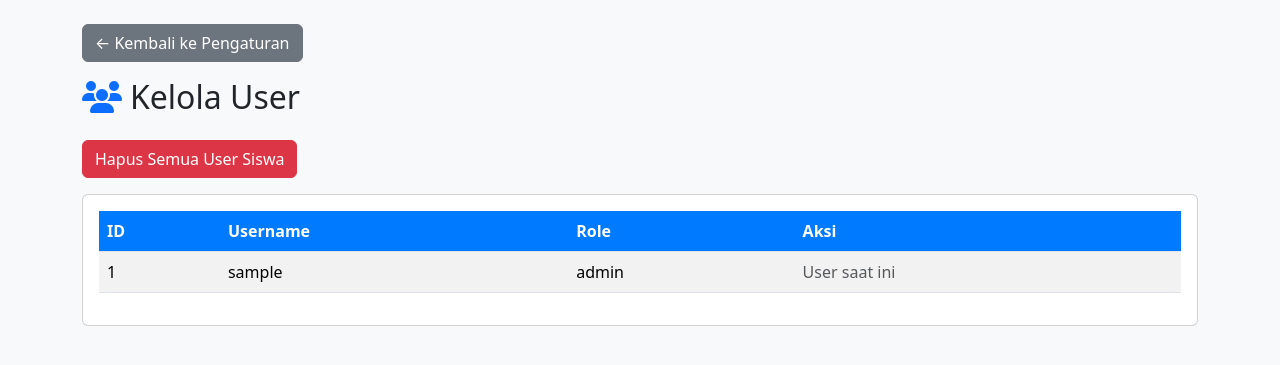
After one commit to dhick4-creator/Jamaah-QR-CODE, a PHP site: page /kelola_user in a window 1280 px wide. The commit adds this page. Shown: the top 365 px of the page. Run offline with PHP 8.4, Linux system fonts and the light colour scheme; the visitor is signed in with stand-in values (Sample User, id 1); tables that the repository leaves empty or names only in its code hold one stand-in row (values such as "Sample post"); a stand-in replaces the project's code that opens the database connection.

```diff
--- a/dashboard.php
+++ b/dashboard.php
@@ -1,7 +1,7 @@
 <?php
 include 'session_check.php';
 
-if (!isset($_SESSION['username']) || $_SESSION['role'] !== 'admin') {
+if (!isset($_SESSION['username']) || ($_SESSION['role'] !== 'admin' && $_SESSION['role'] !== 'guru')) {
     header("Location: index.php");
     exit;
 }
--- a/index.php
+++ b/index.php
@@ -9,10 +9,8 @@ include "config.php";
 
 // Jika sudah login, redirect ke dashboard sesuai role
 if (isset($_SESSION['username'])) {
-    if ($_SESSION['role'] === 'admin') {
+    if ($_SESSION['role'] === 'admin' || $_SESSION['role'] === 'guru') {
         header("Location: dashboard");
-    } elseif ($_SESSION['role'] === 'guru') {
-        header("Location: dashboard_guru.php");
     } elseif ($_SESSION['role'] === 'siswa') {
         header("Location: dashboard_siswa.php");
     }
--- /dev/null
+++ b/kelola_user.php
@@ -0,0 +1,197 @@
+<?php
+include 'session_check.php';
+
+if (!isset($_SESSION['username']) || $_SESSION['role'] !== 'admin') {
+    header("Location: index.php");
+    exit;
+}
+
+include "config.php";
+
+$message = "";
+
+// Handle delete siswa
+if (isset($_GET['delete_siswa'])) {
+    $conn->query("DELETE FROM users WHERE role = 'siswa'");
+    $message = "Semua user siswa berhasil dihapus.";
+    header("Location: kelola_user.php");
+    exit;
+}
+
+// Handle delete
+if (isset($_GET['delete'])) {
+    $id = intval($_GET['delete']);
+    $stmt = $conn->prepare("DELETE FROM users WHERE id = ?");
+    $stmt->bind_param("i", $id);
+    if ($stmt->execute()) {
+        $message = "User berhasil dihapus.";
+    } else {
+        $message = "Gagal menghapus user.";
+    }
+    $stmt->close();
+    header("Location: kelola_user.php");
+    exit;
+}
+
+// Handle edit
+if ($_SERVER['REQUEST_METHOD'] == 'POST' && isset($_POST['edit_user'])) {
+    $id = intval($_POST['id']);
+    $username = trim($_POST['username']);
+    $password = !empty($_POST['password']) ? md5($_POST['password']) : null;
+    $role = $_POST['role'];
+
+    if (empty($username) || empty($role)) {
+        $message = "Username dan role harus diisi.";
+    } else {
+        // Check if username exists for other users
+        $stmt = $conn->prepare("SELECT id FROM users WHERE username = ? AND id != ? LIMIT 1");
+        $stmt->bind_param("si", $username, $id);
+        $stmt->execute();
+        $result = $stmt->get_result();
+
+        if ($result->num_rows > 0) {
+            $message = "Username sudah ada.";
+        } else {
+            if ($password) {
+                $stmtUpdate = $conn->prepare("UPDATE users SET username = ?, password = ?, role = ? WHERE id = ?");
+                $stmtUpdate->bind_param("sssi", $username, $password, $role, $id);
+            } else {
+                $stmtUpdate = $conn->prepare("UPDATE users SET username = ?, role = ? WHERE id = ?");
+                $stmtUpdate->bind_param("ssi", $username, $role, $id);
+            }
+            if ($stmtUpdate->execute()) {
+                $message = "User berhasil diperbarui.";
+            } else {
+                $message = "Gagal memperbarui user.";
+            }
+            $stmtUpdate->close();
+        }
+        $stmt->close();
+    }
+}
+
+// Get all users
+$users = $conn->query("SELECT * FROM users ORDER BY id");
+?>
+<!DOCTYPE html>
+<html lang="id">
+<head>
+  <meta charset="UTF-8" />
+  <meta name="viewport" content="width=device-width, initial-scale=1" />
+  <title>Kelola User</title>
+
+  <!-- Bootstrap 5 -->
+  <link href="https://cdn.jsdelivr.net/npm/bootstrap@5.3.3/dist/css/bootstrap.min.css" rel="stylesheet">
+  <!-- Font Awesome -->
+  <link href="https://cdnjs.cloudflare.com/ajax/libs/font-awesome/6.5.2/css/all.min.css" rel="stylesheet">
+
+  <style>
+    body {
+      background: #f8f9fa;
+    }
+    .table th {
+      background: #007bff;
+      color: white;
+    }
+  </style>
+</head>
+<body>
+  <div class="container py-4">
+    <a href="pengaturan" class="btn btn-secondary mb-3">← Kembali ke Pengaturan</a>
+
+    <h2 class="mb-4"><i class="fas fa-users text-primary me-2"></i>Kelola User</h2>
+
+    <a href="?delete_siswa=1" class="btn btn-danger mb-3" onclick="return confirm('Yakin hapus semua user siswa?')">Hapus Semua User Siswa</a>
+
+    <?php if ($message): ?>
+      <div class="alert alert-info"><?php echo htmlspecialchars($message); ?></div>
+    <?php endif; ?>
+
+    <div class="card">
+      <div class="card-body">
+        <table class="table table-striped">
+          <thead>
+            <tr>
+              <th>ID</th>
+              <th>Username</th>
+              <th>Role</th>
+              <th>Aksi</th>
+            </tr>
+          </thead>
+          <tbody>
+            <?php while ($user = $users->fetch_assoc()): ?>
+              <tr>
+                <td><?php echo $user['id']; ?></td>
+                <td><?php echo htmlspecialchars($user['username']); ?></td>
+                <td><?php echo htmlspecialchars($user['role']); ?></td>
+                <td>
+                  <?php if ($user['username'] !== $_SESSION['username']): ?>
+                    <button class="btn btn-sm btn-warning" data-bs-toggle="modal" data-bs-target="#editModal" data-id="<?php echo $user['id']; ?>" data-username="<?php echo htmlspecialchars($user['username']); ?>" data-role="<?php echo $user['role']; ?>"><i class="fas fa-edit"></i> Edit</button>
+                    <a href="?delete=<?php echo $user['id']; ?>" class="btn btn-sm btn-danger" onclick="return confirm('Yakin hapus user ini?')"><i class="fas fa-trash"></i> Hapus</a>
+                  <?php else: ?>
+                    <span class="text-muted">User saat ini</span>
+                  <?php endif; ?>
+                </td>
+              </tr>
+            <?php endwhile; ?>
+          </tbody>
+        </table>
+      </div>
+    </div>
+  </div>
+
+  <!-- Edit Modal -->
+  <div class="modal fade" id="editModal" tabindex="-1">
+    <div class="modal-dialog">
+      <div class="modal-content">
+        <div class="modal-header">
+          <h5 class="modal-title">Edit User</h5>
+          <button type="button" class="btn-close" data-bs-dismiss="modal"></button>
+        </div>
+        <form method="post">
+          <div class="modal-body">
+            <input type="hidden" name="id" id="editId">
+            <div class="mb-3">
+              <label for="editUsername" class="form-label">Username</label>
+              <input type="text" class="form-control" id="editUsername" name="username" required>
+            </div>
+            <div class="mb-3">
+              <label for="editPassword" class="form-label">Password Baru (kosongkan jika tidak diubah)</label>
+              <input type="password" class="form-control" id="editPassword" name="password">
+            </div>
+            <div class="mb-3">
+              <label for="editRole" class="form-label">Role</label>
+              <select class="form-control" id="editRole" name="role" required>
+                <option value="admin">Admin</option>
+                <option value="guru">Guru</option>
+                <option value="siswa">Siswa</option>
+              </select>
+            </div>
+          </div>
+          <div class="modal-footer">
+            <button type="button" class="btn btn-secondary" data-bs-dismiss="modal">Batal</button>
+            <button type="submit" name="edit_user" class="btn btn-primary">Simpan</button>
+          </div>
+        </form>
+      </div>
+    </div>
+  </div>
+
+  <!-- Bootstrap JS -->
+  <script src="https://cdn.jsdelivr.net/npm/bootstrap@5.3.3/dist/js/bootstrap.bundle.min.js"></script>
+  <script>
+    const editModal = document.getElementById('editModal');
+    editModal.addEventListener('show.bs.modal', function (event) {
+      const button = event.relatedTarget;
+      const id = button.getAttribute('data-id');
+      const username = button.getAttribute('data-username');
+      const role = button.getAttribute('data-role');
+
+      document.getElementById('editId').value = id;
+      document.getElementById('editUsername').value = username;
+      document.getElementById('editRole').value = role;
+      document.getElementById('editPassword').value = '';
+    });
+  </script>
+</body>
+</html>
```
Also changed, not shown: pengaturan.php (+16 -1 lines), profil.php (+0 -53 lines), tambah_user.php (added, +104 -0 lines), ubah_password.php (added, +105 -0 lines), ubah_password_admin.php (added, +124 -0 lines).
